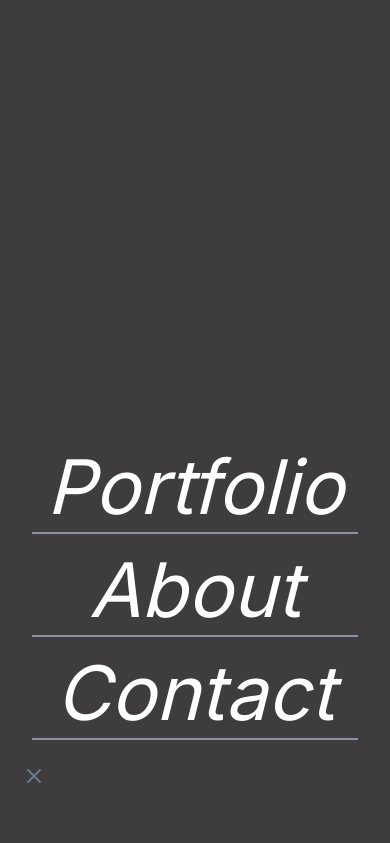
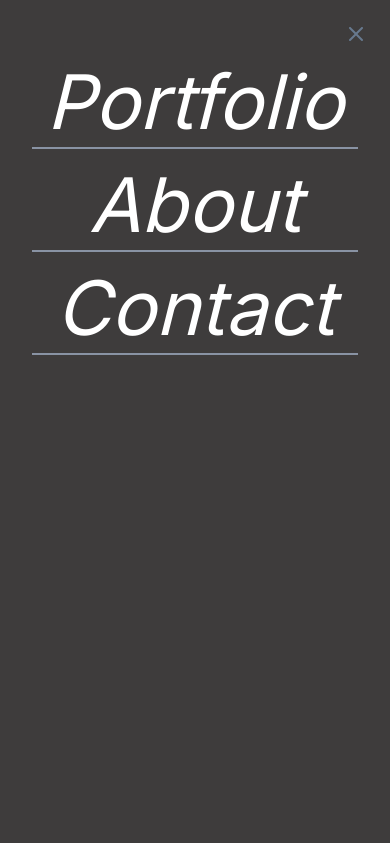
Before and after one commit to LoboArkano/mobile-menu-cr, a website: page index.html in a window 390 px wide. Both pictures are taken after a click on the button 366 px from the left and 27 px from the top of the page. Shown: the top 843 px of the page. Drawn offline with Linux system fonts and the light colour scheme.

Commit message:
Fix the close button position Now is on the right side

```diff
--- a/css/mobile-menu.css
+++ b/css/mobile-menu.css
@@ -22,7 +22,7 @@
   position: fixed;
   top: 0;
   left: 0;
-  flex-direction: column-reverse;
+  flex-direction: column;
   padding: 7%;
   background-color: #3e3c3c;
   z-index: 11;
@@ -31,7 +31,7 @@
 .mobile-menu .h-close-btn {
   cursor: pointer;
   width: max-content;
-  align-self: flex-start;
+  align-self: flex-end;
   margin-bottom: 34px;
 }
 
```
